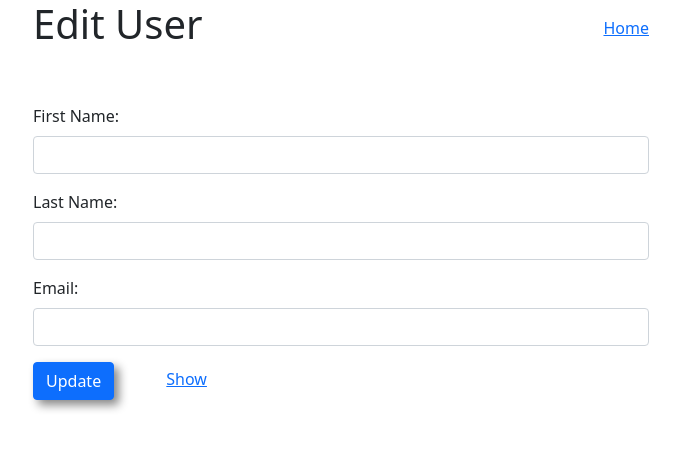
After one commit to hvncodes/Dojo_Assignments, a Flask app: template Python/flask_mysql/db_connection/users/templates/update.html in a window 1280 px wide. The commit adds this page. Shown: the top 450 px of the page, without its empty margins (299-979 px from the left). Run offline with Flask 2, Linux system fonts and the light colour scheme; the template is opened without the code that fills it, so the values that code supplies are empty.

Commit message:
Users CRUD

```diff
--- a/Python/flask_mysql/db_connection/users/server.py
+++ b/Python/flask_mysql/db_connection/users/server.py
@@ -5,7 +5,7 @@ app = Flask(__name__)
 @app.route("/")
 def index():
     users = User.get_all()
-    #print(users)
+    print(users)
     return render_template("index.html", all_users=users)
 
 @app.route('/new')
@@ -20,7 +20,47 @@ def create_user():
         "email" : request.form["email"]
     }
     # print(data)
-    User.save(data)
+    id = User.save(data) # thankfully this returns lastrowid (most recently created user)
+    return redirect(f"/users/{id}")
+
+@app.route('/users/<url_id>')
+def showOneUser(url_id):
+    data = {
+        "id": url_id,
+    }
+    user = User.getOne(data)
+    # print(user.id)
+    # user = User.getOne(data)[0]
+    # print(user)
+    # print(user["id"])
+    return render_template("one.html", user=user)
+
+@app.route('/users/<url_id>/destroy')
+def destroyOne(url_id):
+    data = {
+        "id": url_id
+    }
+    User.deleteOne(data)
     return redirect('/')
+
+@app.route('/users/<url_id>/edit')
+def editShow(url_id):
+    data = {
+        "id": url_id,
+    }
+    user = User.getOne(data)
+    return render_template('update.html', user=user)
+
+@app.route('/update_user/<url_id>', methods=["POST"])
+def updateUser(url_id):
+    data = {
+        "id": url_id,
+        "first_name": request.form["fname"],
+        "last_name" : request.form["lname"],
+        "email" : request.form["email"]
+    }
+    user = User.updateOne(data)
+    return redirect(f"/users/{url_id}")
+
 if __name__ == "__main__":
     app.run(debug=True)
--- a/Python/flask_mysql/db_connection/users/templates/index.html
+++ b/Python/flask_mysql/db_connection/users/templates/index.html
@@ -9,7 +9,7 @@
 </head>
 <body>
     <div class="container col-6">
-        <h1 class=" mb-5">All Users</h1>
+        <h1 class="mb-5">All Users</h1>
         <table class="table table-dark table-striped">
             <thead>
                 <tr>
@@ -17,6 +17,7 @@
                     <th scope="col">Full Name</th>
                     <th scope="col">Email</th>
                     <th scope="col">Created At</th>
+                    <th scope="col">Actions</th>
                 </tr>
             </thead>
             <tbody>
@@ -26,6 +27,7 @@
                     <td>{{one_user.first_name}} {{one_user.last_name}}</td>
                     <td>{{one_user.email}}</td>
                     <td>{{one_user.created_at}}</td>
+                    <td><a href="/users/{{one_user.id}}">Show</a> | <a href="/users/{{one_user.id}}/edit">Edit</a> | <a href="/users/{{one_user.id}}/destroy">Delete</a></td>
                 </tr>
                 {% endfor %}
             </tbody>
--- /dev/null
+++ b/Python/flask_mysql/db_connection/users/templates/update.html
@@ -0,0 +1,33 @@
+<!DOCTYPE html>
+<html lang="en">
+<head>
+    <meta charset="UTF-8">
+    <meta http-equiv="X-UA-Compatible" content="IE=edge">
+    <meta name="viewport" content="width=device-width, initial-scale=1.0">
+    <title>Create</title>
+    <link href="https://cdn.jsdelivr.net/npm/bootstrap@5.0.2/dist/css/bootstrap.min.css" rel="stylesheet" integrity="sha384-EVSTQN3/azprG1Anm3QDgpJLIm9Nao0Yz1ztcQTwFspd3yD65VohhpuuCOmLASjC" crossorigin="anonymous">
+</head>
+<body>
+    <div class="container col-6 d-flex justify-content-between align-items-center mb-5">
+        <h1>Edit User {{user.id}}</h1>
+        <a href="/">Home</a>
+    </div>
+    <form action="/update_user/{{user.id}}" method="POST" class="container col-6">
+        <div class="mb-3">
+            <label for="fname" class="form-label">First Name:</label>
+            <input type="text" name="fname" class="form-control" value="{{user.first_name}}">
+        </div>
+        <div class="mb-3">
+            <label for="lname" class="form-label">Last Name:</label>
+            <input type="text" name="lname" class="form-control" value="{{user.last_name}}">
+        </div>
+        <div class="mb-3">
+            <label for="email" class="form-label">Email:</label>
+            <input type="text" name="email" class="form-control" value="{{user.email}}">
+        </div>
+        <input type="submit" value="Update" class="btn btn-primary" style="box-shadow: 5px 5px 10px #888888;">
+        <a href="/users/{{user.id}}" class="ms-5">Show</a>
+    </form>
+    <script src="https://cdn.jsdelivr.net/npm/bootstrap@5.0.2/dist/js/bootstrap.bundle.min.js" integrity="sha384-MrcW6ZMFYlzcLA8Nl+NtUVF0sA7MsXsP1UyJoMp4YLEuNSfAP+JcXn/tWtIaxVXM" crossorigin="anonymous"></script>
+</body>
+</html>
```
Also changed, not shown: Python/flask_mysql/db_connection/users/templates/one.html (added, +32 -0 lines), Python/flask_mysql/db_connection/users/user.py (+22 -0 lines).
